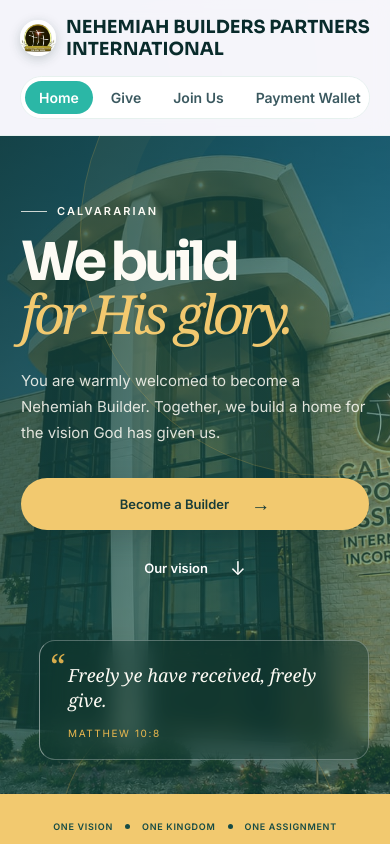
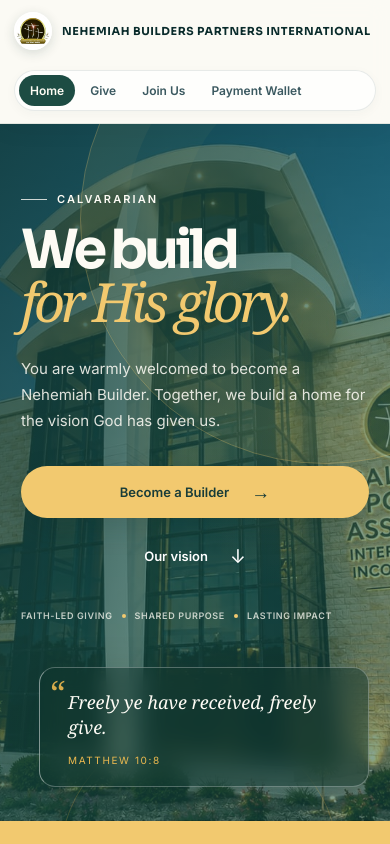
Before and after one commit to Kelekeys1234/new_payment, a React (Vite) app in the folder payment-app-project/frontend/: page / in a window 390 px wide. Built offline with nearby package versions, Linux system fonts and the light colour scheme.

Commit message:
Refresh homepage visual design

```diff
--- a/payment-app-project/frontend/src/index.css
+++ b/payment-app-project/frontend/src/index.css
@@ -1253,3 +1253,159 @@ table.data-table {
   .footer-brand { font-size: 10px; }
   .footer-brand span { display: block; margin-top: 5px; }
 }
+
+/* A more distinctive, welcoming public home */
+body:has(.landing-page) .navbar {
+  background: rgba(252, 250, 244, .92);
+  border-bottom-color: rgba(23, 59, 53, .1);
+  box-shadow: 0 6px 24px rgba(28, 55, 47, .045);
+}
+
+body:has(.landing-page) .navbar-inner {
+  max-width: 1240px;
+  min-height: 76px;
+  padding: 12px 28px;
+  gap: 20px;
+}
+
+body:has(.landing-page) .navbar-brand {
+  flex: 0 1 auto;
+  font-size: 13px;
+  line-height: 1.35;
+  letter-spacing: .055em;
+}
+
+body:has(.landing-page) .navbar-logo {
+  width: 42px;
+  height: 42px;
+  border: 2px solid #fff;
+  box-shadow: 0 3px 12px rgba(16, 49, 45, .16);
+}
+
+body:has(.landing-page) .navbar-links {
+  flex: 0 1 auto;
+  margin-left: auto;
+  background: rgba(255, 255, 255, .78);
+  border-color: rgba(23, 59, 53, .1);
+  box-shadow: 0 3px 12px rgba(23, 59, 53, .035);
+}
+
+body:has(.landing-page) .navbar-link {
+  padding: 9px 13px;
+  font-size: 13px;
+}
+
+body:has(.landing-page) .navbar-link.active {
+  background: #1d4c43;
+  color: #fffdf5;
+}
+
+.landing-hero::before {
+  position: absolute;
+  z-index: 0;
+  inset: 0;
+  background: radial-gradient(ellipse at 78% 42%, rgba(242, 201, 111, .11), transparent 31%);
+  content: "";
+  pointer-events: none;
+}
+
+.landing-orb-one {
+  border-color: rgba(242, 201, 111, .3);
+  box-shadow: inset 0 0 0 46px rgba(242, 201, 111, .045), inset 0 0 0 100px rgba(242, 201, 111, .03);
+}
+
+.landing-hero-values {
+  display: flex;
+  align-items: center;
+  gap: 12px;
+  margin-top: 35px;
+  color: rgba(255, 253, 246, .74);
+  font-size: 10px;
+  font-weight: 700;
+  letter-spacing: .12em;
+  text-transform: uppercase;
+}
+
+.landing-hero-values i {
+  width: 4px;
+  height: 4px;
+  border-radius: 50%;
+  background: #f2c96f;
+}
+
+.landing-purpose {
+  padding-bottom: 72px;
+}
+
+.purpose-message {
+  position: relative;
+  max-width: 440px;
+  padding: 26px 28px 24px;
+  border: 1px solid #eee5cf;
+  border-radius: 18px;
+  background: linear-gradient(145deg, #fffefa, #f8f3e7);
+  box-shadow: 0 14px 36px rgba(49, 67, 54, .055);
+}
+
+.purpose-message-mark {
+  display: grid;
+  width: 35px;
+  height: 35px;
+  margin-bottom: 15px;
+  place-items: center;
+  border-radius: 50%;
+  background: #f2e7c7;
+  color: #a87820;
+  font-size: 17px;
+}
+
+.purpose-message .purpose-copy {
+  padding: 0;
+  border: 0;
+  color: #53685f;
+}
+
+.purpose-signature {
+  display: block;
+  margin-top: 18px;
+  color: #986d1d;
+  font-family: Georgia, serif;
+  font-size: 15px;
+  font-style: italic;
+}
+
+.landing-pillar:nth-child(2) .pillar-number { background: #e7f0e8; color: #356a50; }
+.landing-pillar:nth-child(3) .pillar-number { background: #f2e9e9; color: #905f52; }
+
+.landing-pillars { perspective: 900px; }
+.landing-pillar { position: relative; overflow: hidden; }
+.landing-pillar::after {
+  position: absolute;
+  right: -38px;
+  bottom: -60px;
+  width: 128px;
+  height: 128px;
+  border: 1px solid rgba(201, 169, 98, .2);
+  border-radius: 50%;
+  content: "";
+  pointer-events: none;
+}
+
+.landing-cta {
+  background: radial-gradient(ellipse at 96% 4%, rgba(242, 201, 111, .25), transparent 29%), linear-gradient(115deg, #1b493f, #285d50 58%, #1c4a42);
+}
+
+@media (max-width: 700px) {
+  body:has(.landing-page) .navbar-inner { padding: 12px 18px; }
+  body:has(.landing-page) .navbar-brand { font-size: 11px; }
+  body:has(.landing-page) .navbar-logo { width: 38px; height: 38px; }
+  body:has(.landing-page) .navbar-links { flex: 1 1 100%; margin: 0; }
+  .landing-hero-values { flex-wrap: wrap; gap: 9px; margin-top: 28px; font-size: 9px; }
+  .purpose-message { padding: 22px; }
+}
+
+@media (max-width: 420px) {
+  body:has(.landing-page) .navbar-inner { padding-inline: 14px; }
+  body:has(.landing-page) .navbar-link { padding: 8px 11px; font-size: 12px; }
+  .landing-hero-values { letter-spacing: .07em; }
+}
--- a/payment-app-project/frontend/src/pages/LandingPage.tsx
+++ b/payment-app-project/frontend/src/pages/LandingPage.tsx
@@ -40,6 +40,11 @@ export default function LandingPage() {
             <Link to="/give" className="landing-button landing-button-primary">Become a Builder <span aria-hidden="true">&rarr;</span></Link>
             <a href="#vision" className="landing-button landing-button-quiet">Our vision <span aria-hidden="true">&darr;</span></a>
           </div>
+          <div className="landing-hero-values" aria-label="Our shared values">
+            <span>Faith-led giving</span><i aria-hidden="true" />
+            <span>Shared purpose</span><i aria-hidden="true" />
+            <span>Lasting impact</span>
+          </div>
         </div>
         <div className="hero-scripture">
           <span className="scripture-mark" aria-hidden="true">&ldquo;</span>
@@ -57,9 +62,13 @@ export default function LandingPage() {
           <p className="landing-kicker"><span /> The Nehemiah call</p>
           <h2>Called to build<br />something that lasts.</h2>
         </div>
-        <p className="purpose-copy">
-          Nehemiah Builders Partners is a shared act of faith. There is a place for every willing heart, every prayer, and every gift.
-        </p>
+        <div className="purpose-message">
+          <span className="purpose-message-mark" aria-hidden="true">✳</span>
+          <p className="purpose-copy">
+            Nehemiah Builders Partners is a shared act of faith. There is a place for every willing heart, every prayer, and every gift.
+          </p>
+          <span className="purpose-signature">A place for every willing heart</span>
+        </div>
       </section>
 
       <section className="landing-pillars" aria-label="Ways to take part">
```
